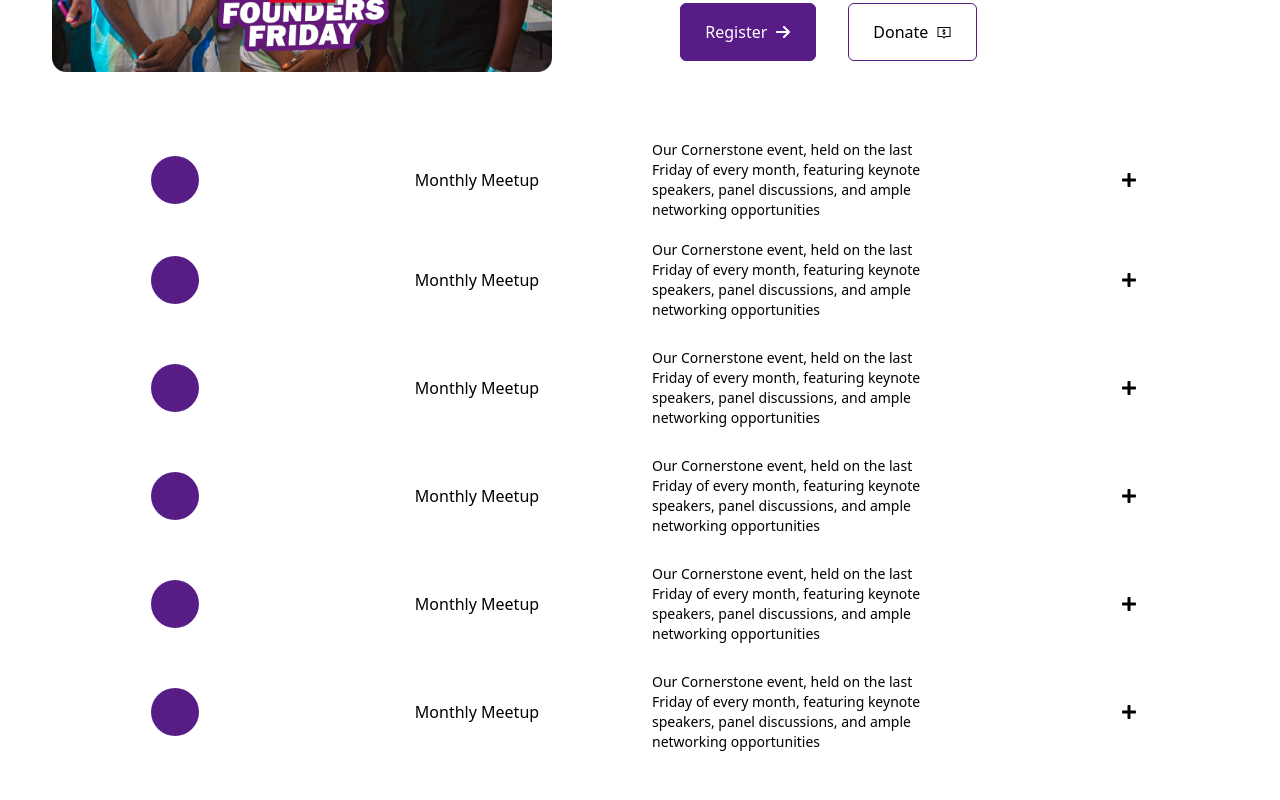
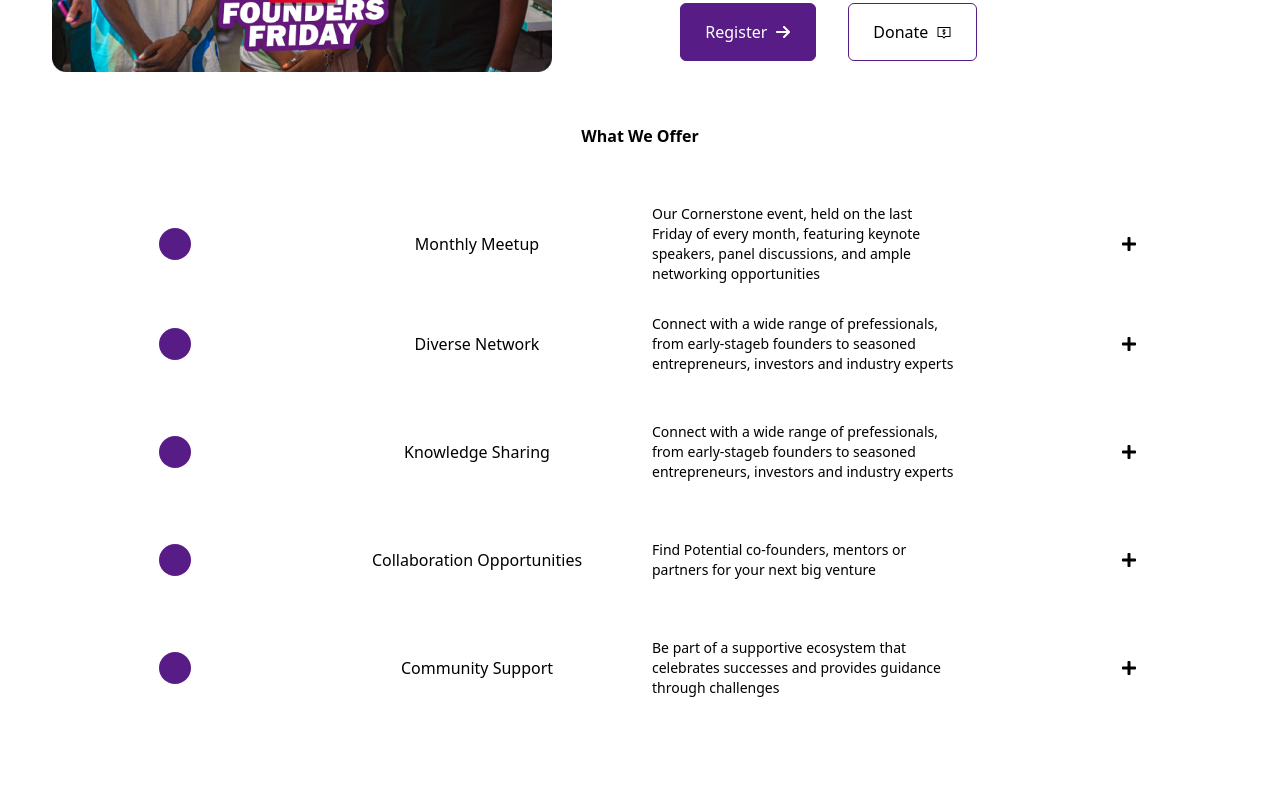
Before and after one commit to Alqomory01/Belsoft, a React (Create React App) app: page / in a window 1280 px wide. Shown: the part 480-1280 px from the top of the page. Built offline with nearby package versions, Linux system fonts and the light colour scheme.

Commit message:
what we offer

```diff
--- a/src/components/Myhero.jsx
+++ b/src/components/Myhero.jsx
@@ -57,43 +57,42 @@ const Myhero = () => {
         </div>
         </div>
         </div>
+        <div>
+            <p class='text-center font-bold'>What We Offer</p>
+        </div>
         <div class='grid grid-rows-6 gap-y-3 place-items-center mt-10 mb-10 '>
         <div class='grid grid-cols-4 gap-x-6 place-items-center mt-4 '>
-        <p class='  w-12 h-12 bg-purple-900 rounded-full ml-12 '></p>
+        <p class='  w-8 h-8 bg-purple-900 rounded-full ml-12 '></p>
         <h3>Monthly Meetup</h3>
         <p class='text-xs md:text-sm '>Our Cornerstone event, held on the last Friday of every month, featuring keynote speakers, panel discussions, and ample networking opportunities</p>
         <p><FaPlus /></p>
         </div>
         <div class='grid grid-cols-4 gap-x-6 place-items-center'>
-        <p class=' w-12 h-12 bg-purple-900 rounded-full ml-12 '></p>
-        <h3>Monthly Meetup</h3>
-        <p class='text-xs md:text-sm '>Our Cornerstone event, held on the last Friday of every month, featuring keynote speakers, panel discussions, and ample networking opportunities</p>
+        <p class=' w-8 h-8 bg-purple-900 rounded-full ml-12 '></p>
+        <h3>Diverse Network</h3>
+        <p class='text-xs md:text-sm '>Connect with a wide range of prefessionals, from early-stageb founders to seasoned entrepreneurs, investors and industry experts</p>
         <p><FaPlus /></p>
         </div>
         <div class='grid grid-cols-4 gap-x-6 place-items-center'>
-        <p class=' w-12 h-12 bg-purple-900 rounded-full ml-12 '></p>
-        <h3>Monthly Meetup</h3>
-        <p class='text-xs md:text-sm '>Our Cornerstone event, held on the last Friday of every month, featuring keynote speakers, panel discussions, and ample networking opportunities</p>
+        <p class=' w-8 h-8 bg-purple-900 rounded-full ml-12 '></p>
+        <h3>Knowledge Sharing</h3>
+        <p class='text-xs md:text-sm '>Connect with a wide range of prefessionals, from early-stageb founders to seasoned entrepreneurs, investors and industry experts</p>
+        <p><FaPlus /></p>
+        </div>
+
+        <div class='grid grid-cols-4 gap-x-6 place-items-center'>
+        <p class=' w-8 h-8 bg-purple-900 rounded-full ml-12 '></p>
+        <h3>Collaboration Opportunities </h3>
+        <p class='text-xs md:text-sm '>Find Potential co-founders, mentors or partners for your next big venture</p>
         <p><FaPlus /></p>
         </div>
         <div class='grid grid-cols-4 gap-x-6 place-items-center'>
-        <p class=' w-12 h-12 bg-purple-900 rounded-full ml-12 '></p>
-        <h3>Monthly Meetup</h3>
-        <p class='text-xs md:text-sm '>Our Cornerstone event, held on the last Friday of every month, featuring keynote speakers, panel discussions, and ample networking opportunities</p>
+        <p class=' w-8 h-8 bg-purple-900 rounded-full ml-12 '></p>
+        <h3>Community Support</h3>
+        <p class='text-xs md:text-sm '>Be part of a supportive ecosystem that celebrates successes and provides guidance through challenges</p>
         <p><FaPlus /></p>
         </div>
-        <div class='grid grid-cols-4 gap-x-6 place-items-center'>
-        <p class=' w-12 h-12 bg-purple-900 rounded-full ml-12 '></p>
-        <h3>Monthly Meetup</h3>
-        <p class='text-xs md:text-sm '>Our Cornerstone event, held on the last Friday of every month, featuring keynote speakers, panel discussions, and ample networking opportunities</p>
-        <p><FaPlus /></p>
-        </div>
-        <div class='grid grid-cols-4 gap-x-6 place-items-center'>
-        <p class=' w-12 h-12 bg-purple-900 rounded-full ml-12 '></p>
-        <h3>Monthly Meetup</h3>
-        <p class='text-xs md:text-sm'>Our Cornerstone event, held on the last Friday of every month, featuring keynote speakers, panel discussions, and ample networking opportunities</p>
-        <p><FaPlus /></p>
-        </div>
+
         </div>
         <div class='sm:p-3 flex flex-col md:flex-row w-full items-center justify-center mt-10 mb-10'>
             <div class='sm:pl-2 md:w-1/2 pl-10'>
```
